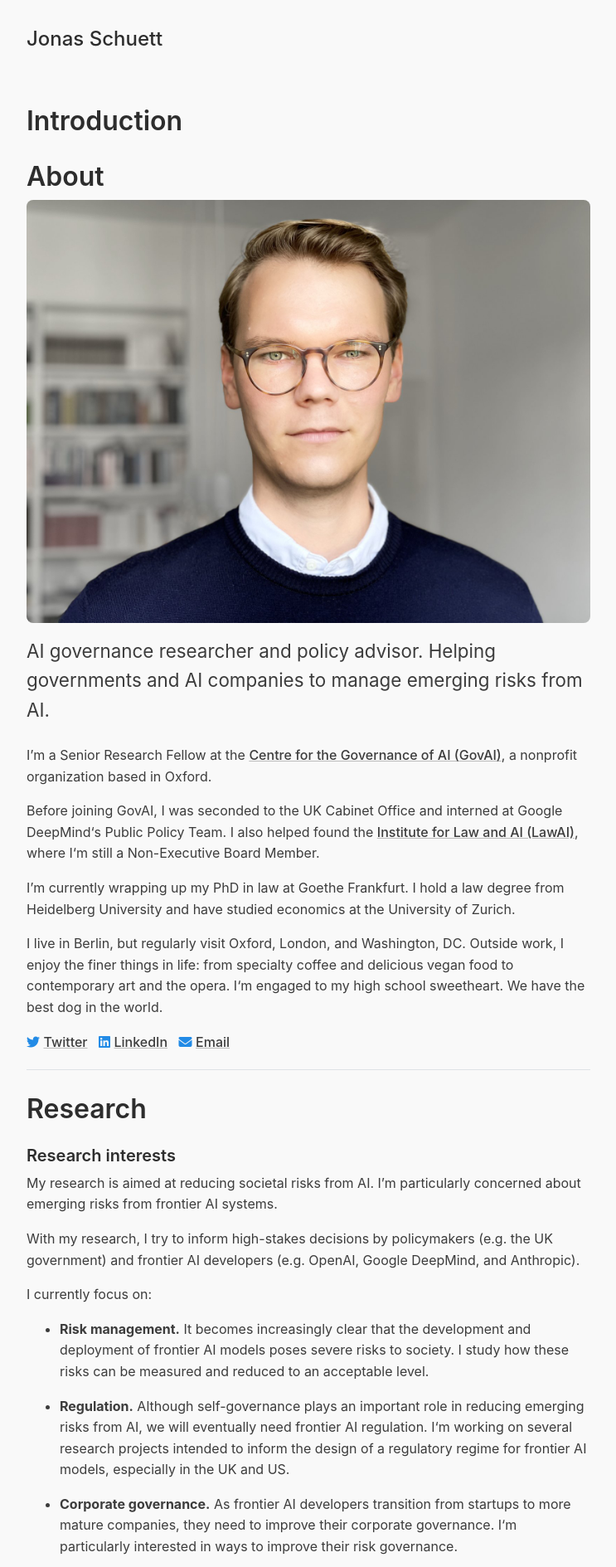
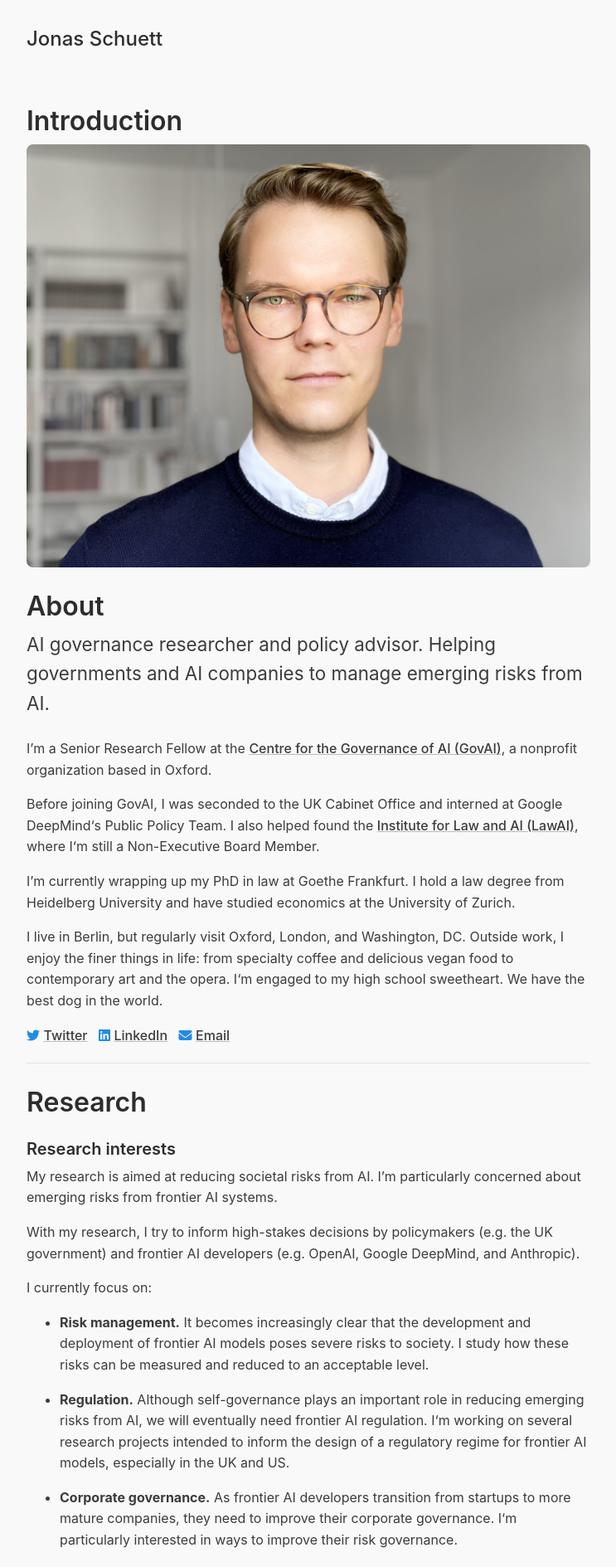
Before and after one commit to jonasschuett/jonasschuett.github.io, a Jekyll site: the page built from _posts/2020-04-04-introduction.md, in a window 1280 px wide. Shown: the top 1889 px of the page at 83% size, without its empty margins (268-1011 px from the left). Built offline with Jekyll 4.4.1, drawn with Linux system fonts in a browser that asks for light colours; nearby versions of some CDN libraries.

Commit message:
Update 2020-04-04-introduction.md

```diff
--- a/_posts/2020-04-04-introduction.md
+++ b/_posts/2020-04-04-introduction.md
@@ -2,9 +2,9 @@
 layout: page
 ---
 
+![Jonas Schuett](/jonasschuett.jpg)
+
 # About
-
-![Jonas Schuett](/jonasschuett.jpg)
 
 <p class="lead">AI governance researcher and policy advisor. Helping governments and AI companies to manage emerging risks from AI.</p>
 
```
